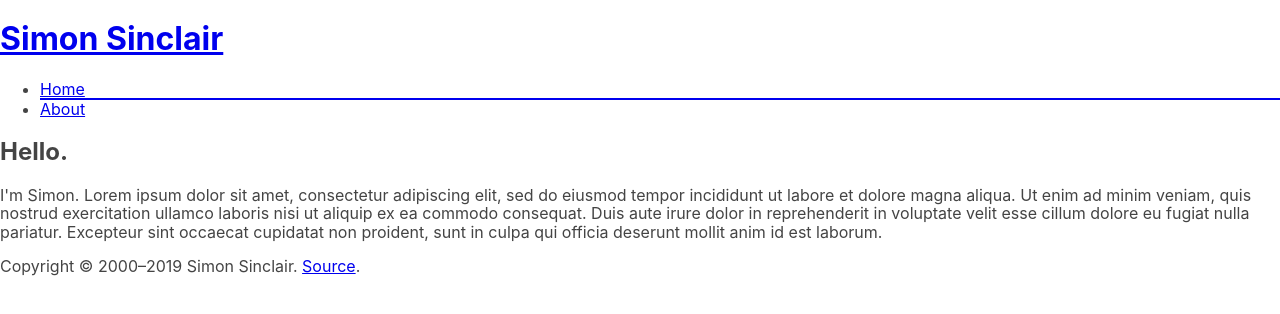
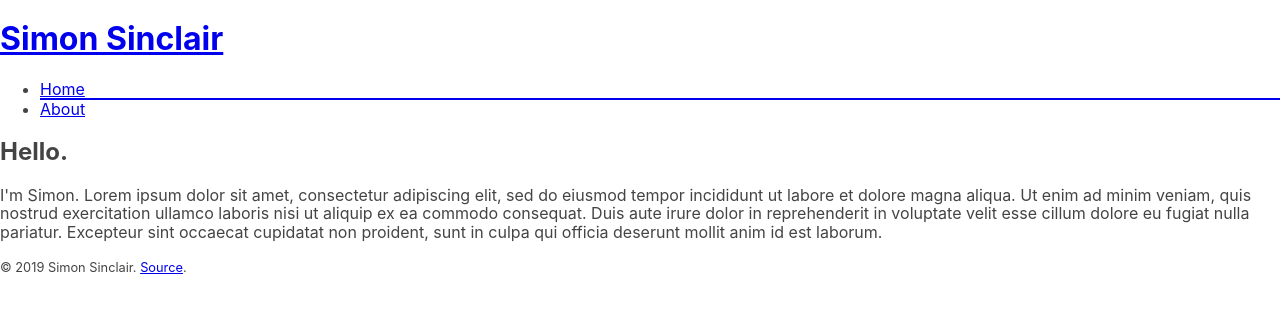
Before and after one commit to simonsinclair/simonsinclair-com, a Next.js app: page / in a window 1280 px wide. Shown: the top 314 px of the page. Built offline with nearby package versions, Linux system fonts and the light colour scheme.

Commit message:
Update Footer.jsx

```diff
--- a/src/components/Footer.jsx
+++ b/src/components/Footer.jsx
@@ -2,6 +2,9 @@
 // import * as gtag from '../lib/gtag';
 
 const Footer = () => {
+  const today = new Date();
+  const year = today.getFullYear();
+
   const handleClickExternal = (e) => {
     e.preventDefault();
     // gtag.event({
@@ -13,12 +16,12 @@ const Footer = () => {
   };
 
   return (
-    <footer>
-      <p>Copyright &copy; 2000&ndash;2019 Simon Sinclair. <a onClick={handleClickExternal} href="https://github.com/simonsinclair/simonsinclair-com">Source</a>.</p>
+    <footer className="container">
+      <p><small>&copy; {year} Simon Sinclair. <a onClick={handleClickExternal} href="https://github.com/simonsinclair/simonsinclair-com">Source</a>.</small></p>
 
       <style jsx>
         {`
-          p {}
+          footer {}
         `}
       </style>
     </footer>
```
